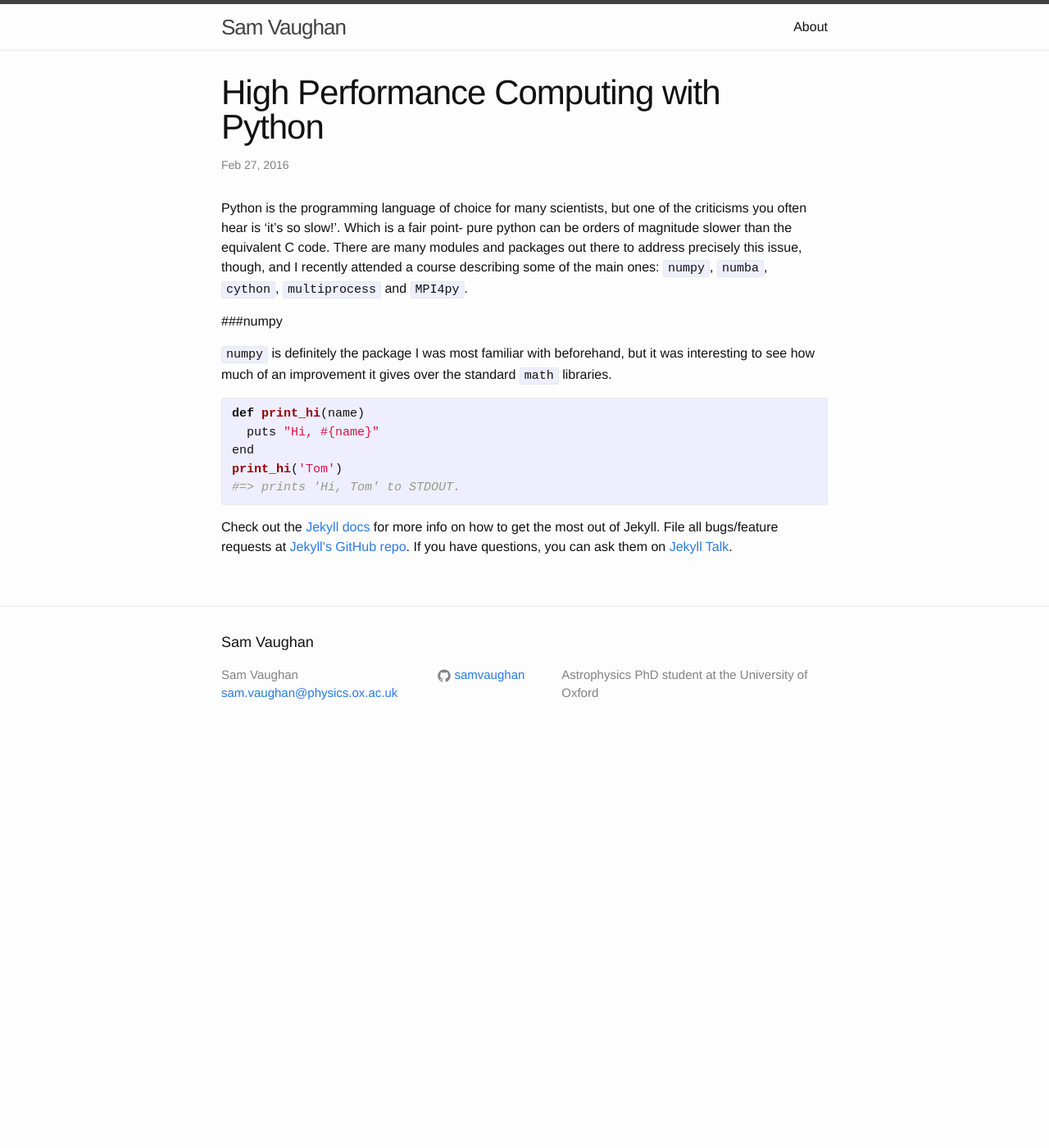
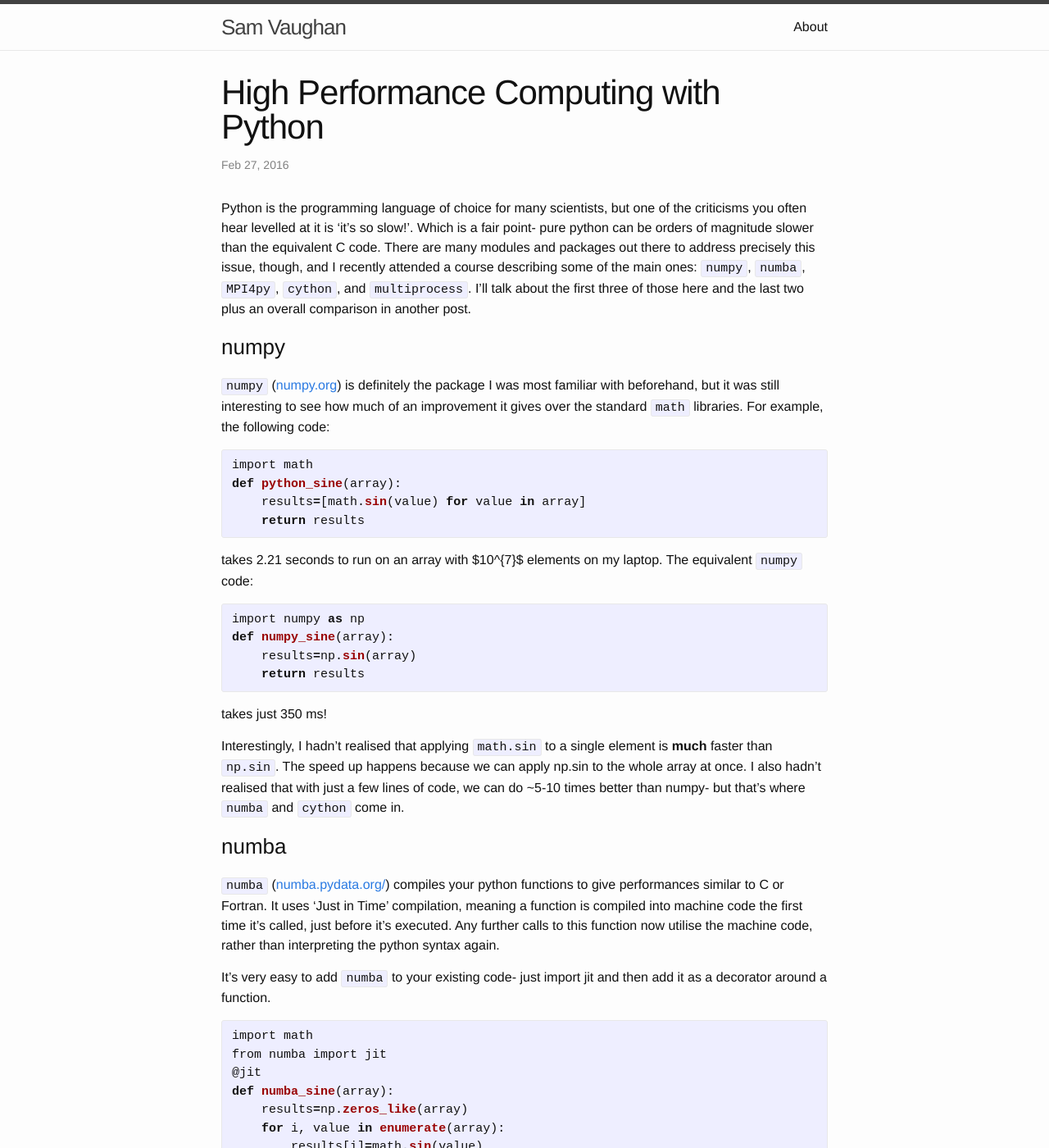
Before and after one commit to samvaughan/samvaughan.github.io, a Jekyll site: the page built from _posts/2016-06-21-High-Performace-Python.md, in a window 1280 px wide and 1400 px high. Shown: the whole window at 82% size. Built offline with Jekyll 4.4.1, drawn with Linux system fonts in a browser that asks for light colours; some of the changed text lies outside the part shown.

Commit message:
End of first post

```diff
--- a/_posts/2016-06-21-High-Performace-Python.md
+++ b/_posts/2016-06-21-High-Performace-Python.md
@@ -5,27 +5,79 @@ date:   2016-02-27 14:33:11 +0000
 categories: code
 ---
 
-Python is the programming language of choice for many scientists, but one of the criticisms you often hear is 'it's so slow!'. Which is a fair point- pure python can be orders of magnitude slower than the equivalent C code. There are many modules and packages out there to address precisely this issue, though, and I recently attended a course describing some of the main ones: `numpy`, `numba`, `cython`, `multiprocess` and `MPI4py`.
+Python is the programming language of choice for many scientists, but one of the criticisms you often hear levelled at it is 'it's so slow!'. Which is a fair point- pure python can be orders of magnitude slower than the equivalent C code. There are many modules and packages out there to address precisely this issue, though, and I recently attended a course describing some of the main ones: `numpy`, `numba`, `MPI4py`, `cython`, and `multiprocess`. I'll talk about the first three of those here and the last two plus an overall comparison in another post.
 
 
 
-###numpy
+### numpy
 
-`numpy` is definitely the package I was most familiar with beforehand, but it was interesting to see how much of an improvement it gives over the standard `math` libraries.
+`numpy` ([numpy.org][numpy]) is definitely the package I was most familiar with beforehand, but it was still interesting to see how much of an improvement it gives over the standard `math` libraries. For example, the following code:
+
+
+{% highlight python %}
+import math
+def python_sine(array):
+    results=[math.sin(value) for value in array]
+    return results
+{% endhighlight %}
+
+takes 2.21 seconds to run on an array with $10^{7}$ elements on my laptop. The equivalent `numpy` code:
+
+{% highlight python %}
+import numpy as np
+def numpy_sine(array):
+    results=np.sin(array)
+    return results
+{% endhighlight %}
+
+takes just 350 ms!
+
+Interestingly, I hadn't realised that applying `math.sin` to a single element is __much__ faster than `np.sin`. The speed up happens because we can apply np.sin to the whole array at once. I also hadn't realised that with just a few lines of code, we can do ~5-10 times better than numpy- but that's where `numba` and `cython` come in.
+
+### numba
+
+`numba` ([numba.pydata.org/][numba]) compiles your python functions to give performances similar to C or Fortran. It uses 'Just in Time' compilation, meaning a function is compiled into machine code the first time it's called, just before it's executed. Any further calls to this function now utilise the machine code, rather than interpreting the python syntax again.
+
+It's very easy to add `numba` to your existing code- just import jit and then add it as a decorator around a function.
+
+{% highlight python %}
+import math
+from numba import jit
+@jit
+def numba_sine(array):
+    results=np.zeros_like(array)
+    for i, value in enumerate(array):
+        results[i]=math.sin(value)
+    return results
+{% endhighlight %}
+
+This takes around the same time as the `numpy` code above, but we were also shown the example of finding the 'p-norm' of a vector where `numba` outperforms `np.linalg.norm` by a factor of ~10.
+
+You can also enforce the types of the function and its inputs, turn functions into 'universal functions' which act on arrays (like `numpy` does) and parallelise your code with the addition of a simple 'target="parallel"' to the arguments of the decorator.
+
+`numba` is still a pretty young package- it's only on version 0.33- but definitely one to watch.
+
+### MPI4py
+
+MPI (Message Passing Interface) is the standard for distributed, parallel computing. It allows different processes to execute the same program and communicate with each other, sharing data or results. It's best applied to problems which can be easily partitioned. `MPI4py` brings the MPI standards to python.
+
+The key thing which took me a while to get my head around with MPI was that each script __runs the same program__. I was thinking that the master process would have to see different code to all the others, but that's not how it works. To perform our test of taking the sine of each element of a large array, we have to do a few things:
+
+* Set up a communicator between different processes
+* Make an array on the master process which we want to do something with
+* Set up the points at which we want to split this array
+* Make the split and send a chunk of the array to each node
+* Do something to that chunk
+* Gather each chunk back and reassemble the array again
+
+A python script which does this can be found here (which borrows lots from ([this][stack_overflow]) stack overflow answer). As you can see, `MPI4py` is far more complicated than using `numpy` or `numba`! The code has to be rewritten rather than editing functions you already have. But the possible gains are bigger, especially if you're running on a cluster, so it might be worth taking the time to use it.
+
+Next time- `cython`, `multiprocess` and a comparison of everything on a simple Monte Carlo problem.
 
 
 
 
-{% highlight python %}
-def print_hi(name)
-  puts "Hi, #{name}"
-end
-print_hi('Tom')
-#=> prints 'Hi, Tom' to STDOUT.
-{% endhighlight %}
 
-Check out the [Jekyll docs][jekyll-docs] for more info on how to get the most out of Jekyll. File all bugs/feature requests at [Jekyll’s GitHub repo][jekyll-gh]. If you have questions, you can ask them on [Jekyll Talk][jekyll-talk].
-
-[jekyll-docs]: http://jekyllrb.com/docs/home
-[jekyll-gh]:   https://github.com/jekyll/jekyll
-[jekyll-talk]: https://talk.jekyllrb.com/
+[numpy]: http://www.numpy.org/
+[numba]: http://numba.pydata.org/
+[stack_overflow]: https://stackoverflow.com/questions/36025188/along-what-axis-does-mpi4py-scatterv-function-split-a-numpy-array/36082684#36082684
```
